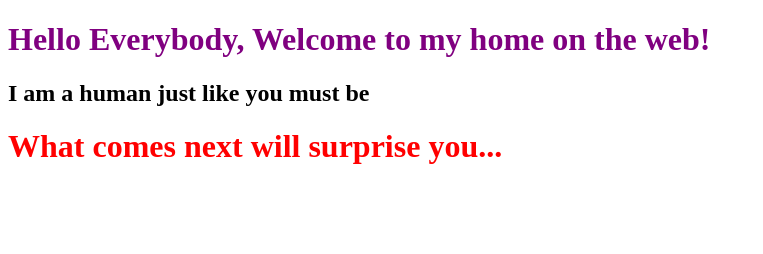
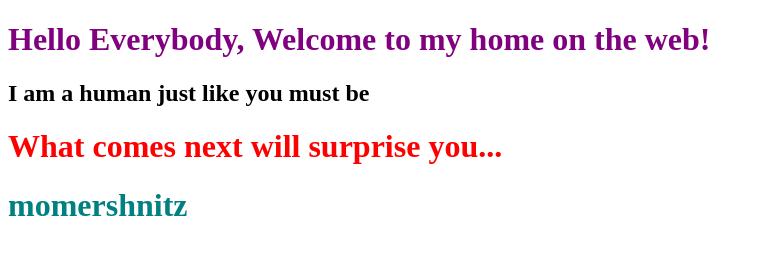
Before and after one commit to mdulberg/hello-site, a plain HTML site: page index.html in a window 1280 px wide. Shown: the whole page, without its empty margins (0-763 px from the left). Drawn offline with Linux system fonts and the light colour scheme.

Commit message:
Update index.html

```diff
--- a/index.html
+++ b/index.html
@@ -7,5 +7,6 @@
     <h1 style="color: purple;font-weight: bold;">Hello Everybody, Welcome to my home on the web!</h1>
     <h2 font-weight: bold;>I am a human just like you must be</h2>
     <h1 style="color: red;">What comes next will surprise you...</h1>
+    <h1 style="color: teal;">momershnitz</h1>
 </body>
 </html>
```
